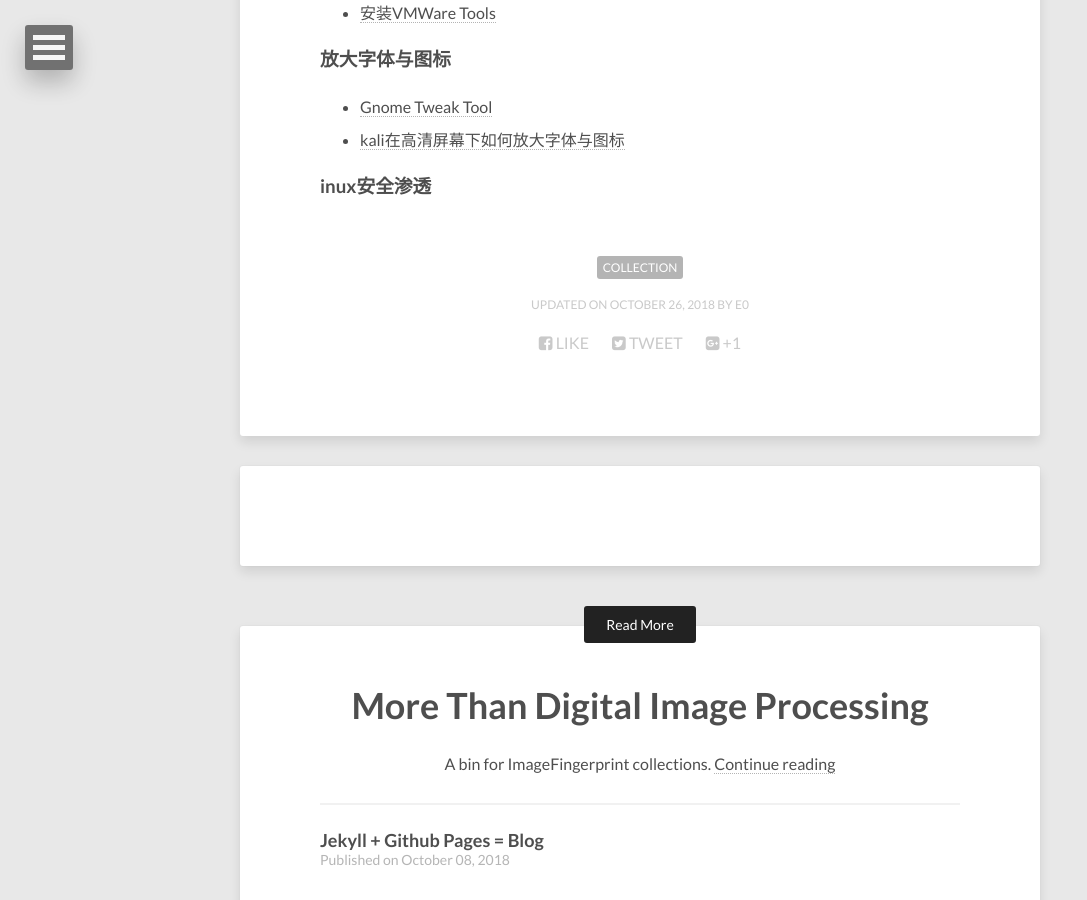
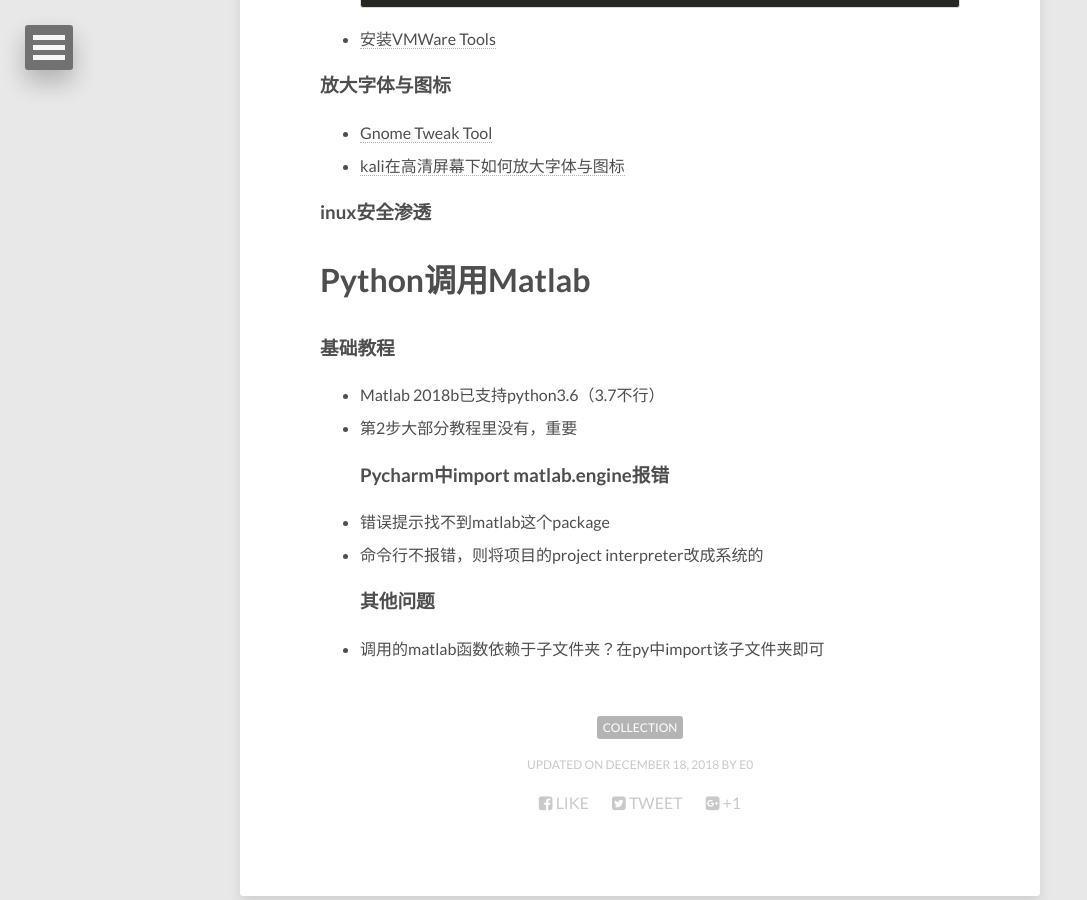
Before and after one commit to E0HYL/BLOG-OF-E0, a Jekyll site: the page built from _posts/2018-10-26-collections.md, in a window 1280 px wide and 900 px high, scrolled down 2765 px. Shown: the whole window, without its empty margins (0-1087 px from the left). Built offline with Jekyll 4.4.1, drawn with Linux system fonts in a browser that asks for light colours; nearby versions of some CDN libraries; emoji names are drawn with the system emoji font; comment, search, counter and statistics services are not loaded.

Commit message:
add py-matlab

```diff
--- a/_posts/2018-10-26-collections.md
+++ b/_posts/2018-10-26-collections.md
@@ -2,7 +2,7 @@
 layout: post
 title: A Treasure Chest
 description: "A bin for my various collections."
-modified: 2018-10-26
+modified: 2018-12-18
 tags: [Collection]
 image:
   feature: abstract-2.jpg
@@ -14,7 +14,8 @@ image:
 <summary style="font-size:25px;">Classification</summary>
 <div markdown="1">
 [播客 Podcast](#1)<br>
-[Kali-Vmware](#2)
+[Kali-Vmware](#2)<br>
+[Python调用Matlab](#3)
 </div>
 </details>
 
@@ -88,3 +89,13 @@ Debian源使用帮助（含例：中科大源）http://mirrors.ustc.edu.cn/help/
 * [kali在高清屏幕下如何放大字体与图标](https://blog.werner.wiki/kali-gnome-tweak-tool/)
 
 ### [inux安全渗透](https://wizardforcel.gitbooks.io/daxueba-kali-linux-tutorial/content/0.html)
+
+<h1 id="3" style="color:rgb(78, 78, 78);">Python调用Matlab</h1>
+### [基础教程](https://blog.csdn.net/Eric2016_Lv/article/details/83098703)
+* Matlab 2018b已支持python3.6（3.7不行）
+* 第2步大部分教程里没有，重要
+### Pycharm中import matlab.engine报错
+* 错误提示找不到matlab这个package
+* 命令行不报错，则将项目的project interpreter改成系统的
+### 其他问题
+* 调用的matlab函数依赖于子文件夹？在py中import该子文件夹即可
```
